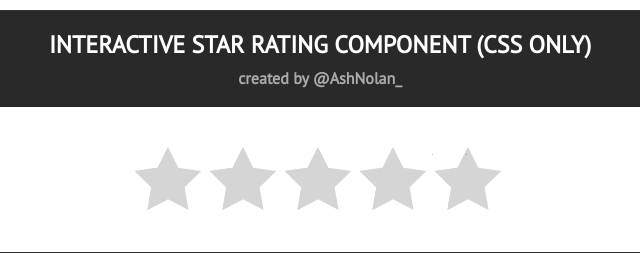
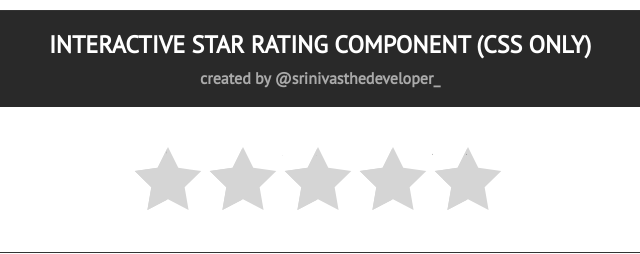
Before and after one commit to srinivasthedeveloper/Cool-Styling-Stuffs, a plain HTML site: page interactive-star-rating-component-css-only/index.html in a window 1280 px wide. Shown: the full height of the page, 320-960 px from the left. Drawn offline with nearby package versions, Linux system fonts and the light colour scheme; a web font is replaced by a local one.

Commit message:
interactive-star-rating-component-css-only

```diff
--- a/interactive-star-rating-component-css-only/index.html
+++ b/interactive-star-rating-component-css-only/index.html
@@ -20,7 +20,7 @@ Works on IE9>, Chrome, Firefox, Safari
 
 <div class="container">
 
-  <h1>Interactive Star Rating Component (CSS Only) <a href="https://twitter.com/AshNolan_" target="blank">created by @AshNolan_</a></h1>
+  <h1>Interactive Star Rating Component (CSS Only) <a href="https://github.com/srinivasthedeveloper" target="blank">created by @srinivasthedeveloper_</a></h1>
 
   <div class="demo">
     <div class="ratingControl">
```
